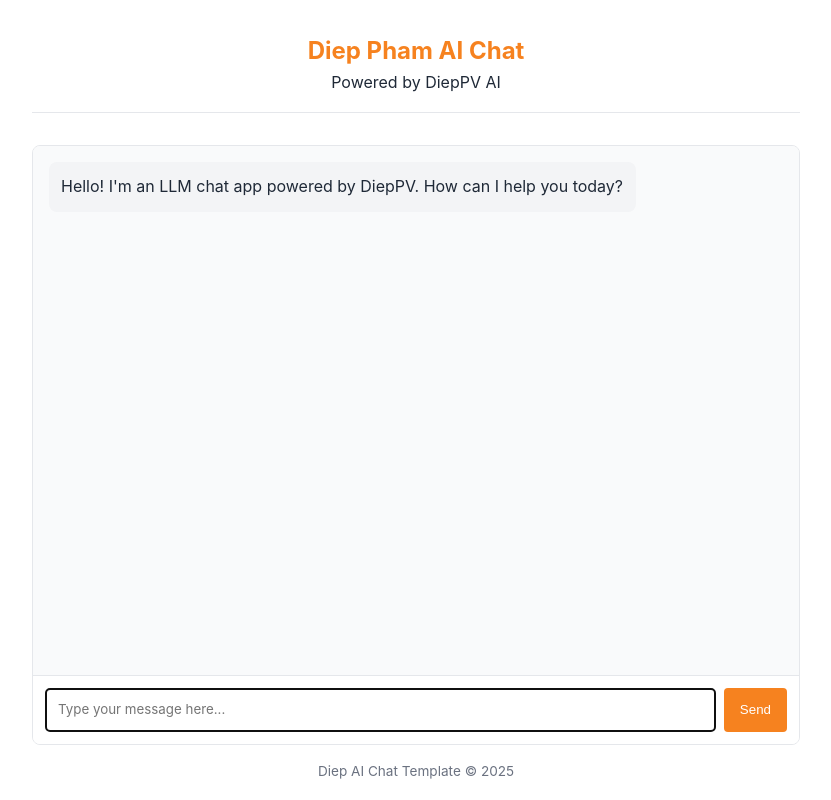
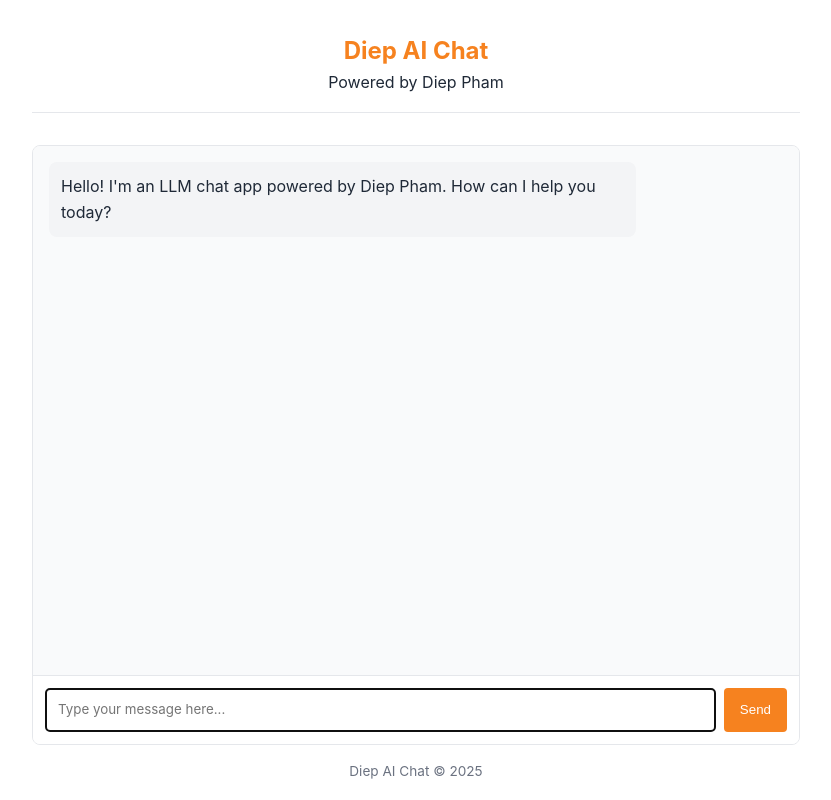
Before and after one commit to dieppv1/llm-chat-app, a website: page public/index.html in a window 1280 px wide. Shown: the whole page, without its empty margins (224-1055 px from the left). Drawn offline with Linux system fonts and the light colour scheme.

Commit message:
Update index.html

```diff
--- a/public/index.html
+++ b/public/index.html
@@ -138,15 +138,15 @@
   </head>
   <body>
     <header>
-      <h1>Diep Pham AI Chat</h1>
-      <p>Powered by DiepPV AI</p>
+      <h1>Diep AI Chat</h1>
+      <p>Powered by Diep Pham</p>
     </header>
 
     <div class="chat-container">
       <div id="chat-messages" class="chat-messages">
         <div class="message assistant-message">
           <p>
-            Hello! I'm an LLM chat app powered by DiepPV. How can
+            Hello! I'm an LLM chat app powered by Diep Pham. How can
             I help you today?
           </p>
         </div>
@@ -168,7 +168,7 @@
     </div>
 
     <footer>
-      <p>Diep AI Chat Template &copy; 2025</p>
+      <p>Diep AI Chat &copy; 2025</p>
     </footer>
 
     <!-- Chat app script -->
```
